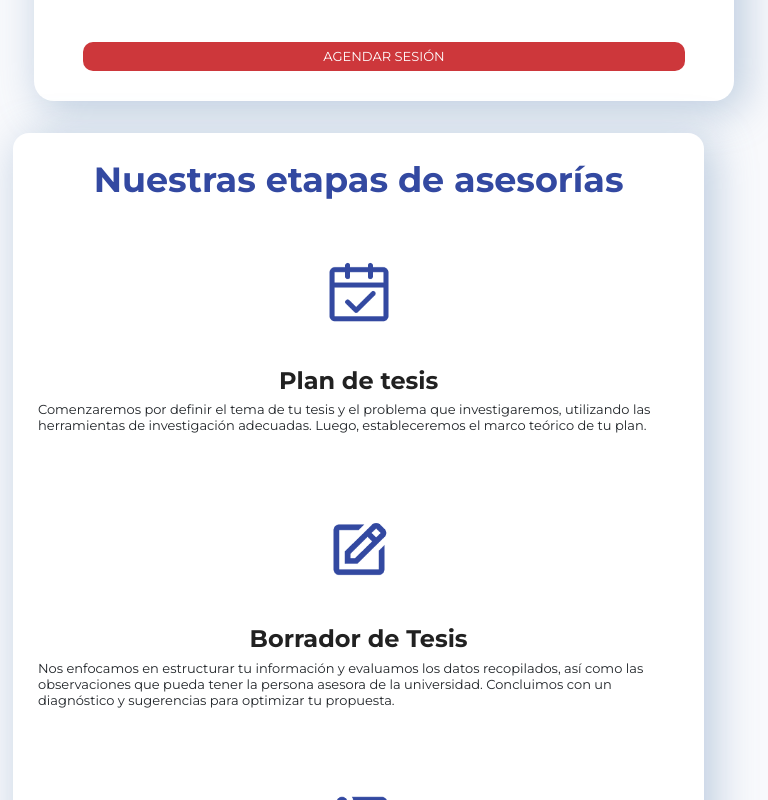
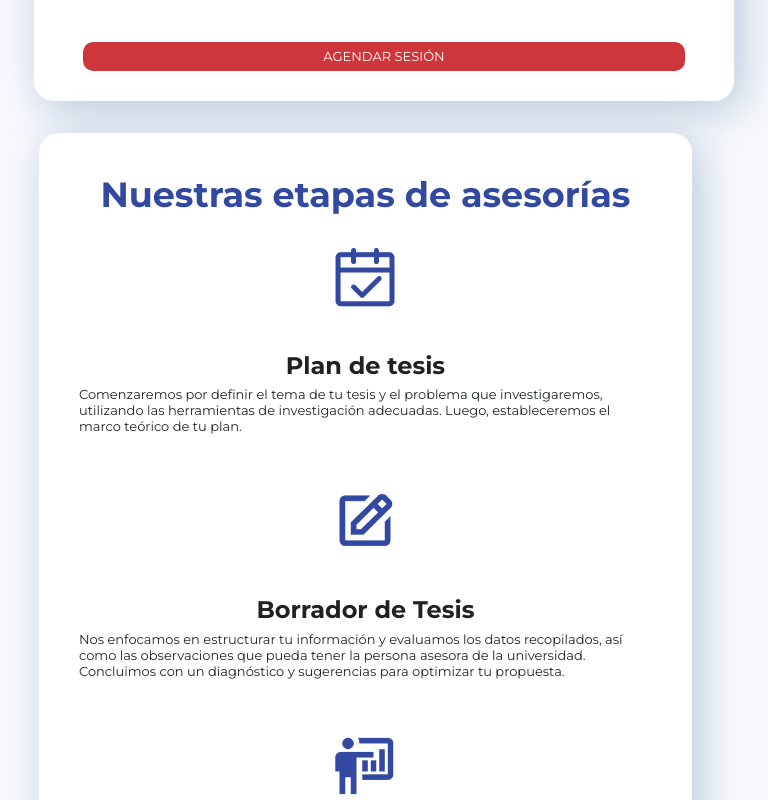
Before and after one commit to justinait/cai-ventures2, a React (Vite) app: page /services in a window 768 px wide. Shown: the part 2580-3380 px from the top of the page. Built offline with nearby package versions, Linux system fonts and the light colour scheme; no server answers.

Commit message:
last changes in contact, about us and services

```diff
--- a/package.json
+++ b/package.json
@@ -12,6 +12,7 @@
   "dependencies": {
     "@emailjs/browser": "^3.11.0",
     "bootstrap": "^5.3.1",
+    "emailjs": "^4.0.2",
     "react": "^18.2.0",
     "react-bootstrap": "^2.8.0",
     "react-dom": "^18.2.0",
--- a/src/components/CardService/Service2.css
+++ b/src/components/CardService/Service2.css
@@ -2,6 +2,7 @@
     display: flex;
     align-items: center;
     justify-content: center;
+
 }
 
 .conTodoSerDos {
@@ -16,7 +17,7 @@
     margin-top: 0px !important;
     display: flex;
     height: auto;
-    width: 90%;
+    width: 98%;
     flex-direction: column;
     align-items: center;
     background-color: white;
@@ -109,6 +110,7 @@
 
     .tituloSecDos {
         font-size: 26px;
+        text-align: center;
     }
 
     .containerTextService {
@@ -118,6 +120,10 @@
     .serviceButtons {
         width: 100%;
     }
+    .ServiceContainerRow{
+        width: 85%;
+    }
+
 }
 
 @media (min-width: 768px) and (max-width: 1024px) {
@@ -141,10 +147,7 @@
         text-align: center;
     }
 
-   /*  .imgServiceDos {
-        width: 68px;
-        height: 68px;
-    } */
+
     .textServiceDos{
         font-size: 18px;
         text-align: center;
--- a/src/components/CardService/service3.css
+++ b/src/components/CardService/service3.css
@@ -2,7 +2,10 @@
     display: flex;
     flex-direction: column;
     justify-content: center;
+
     padding: 50px;
+    margin: 3rem 6rem;
+
     background-color: #fff;
     box-shadow: 8px 8px 40px 3px rgba(104, 142, 182, 0.40);
     border-radius: 20px;
@@ -49,10 +52,11 @@
 
 @media screen and (max-width: 768px) {
     .servicesThreeContainer {
-       width: 95vw;
+        width: 95vw;
         padding: 25px;
 
     }
+
 
     .title-services {
         text-align: center;
@@ -81,33 +85,13 @@
 
     }
 
-    .servicesThreeContainer {
-        display: flex;
-        width: 90vw;
 
-
-        flex-direction: column;
-        justify-content: center;
-        align-items: center;
-        gap: 30px;
-
-        border-radius: var(--border-radius-border-radius-sm, 16px);
-        background: #FFF;
-
-        /* Shadow */
-        box-shadow: 8px 8px 40px 3px rgba(104, 142, 182, 0.40);
-
-
-
-    }
-
-
-}
 
 .servicesThreeContainer {
 
-    margin: 2.5rem 1rem;
-    padding: 25px;
+    margin: 2.5rem 3rem;
+    padding: 40px;
+    width:85%;
     position: relative;
 
 
@@ -115,6 +99,7 @@
 }
 
 .cardServicesChildren {
+
     flex-direction: column;
     gap: 40px;
 }
@@ -123,9 +108,29 @@
     width: 68px;
     height: 68px;
 
+
+
 }
 
 .infoServiceBox {
     width: 100%;
     justify-content: center;
 }
+
+}
+
+/*
+@media (min-width: 1024px) {
+
+
+
+
+.servicesThreeContainer {
+
+    margin: 2.5rem 5rem;
+    padding: 25px;
+    position: relative;
+
+
+}
+} */
--- a/src/components/cardNosotros/nosotros1.css
+++ b/src/components/cardNosotros/nosotros1.css
@@ -1,8 +1,8 @@
 .containerAboutUs1 {
     display: flex;
-    width: 976px;
+    width: 70%;
     padding: 60px;
-    margin: 20px;
+    margin: 80px 200px;
     flex-direction: column;
     align-items: center;
     gap: 40px;
@@ -38,7 +38,8 @@
 @media screen and (max-width: 768px) {
     .containerAboutUs1 {
         display: flex;
-        width: 75%;
+        width: 85%;
+        margin: 50px;
         padding: 24px;
         flex-direction: column;
         align-items: center;
@@ -75,7 +76,7 @@
 @media (min-width: 768px) and ( max-width: 1024px) {
     .containerAboutUs1 {
         display: flex;
-        width: 85%;
+        width: 65%;
         padding: 60px;
         flex-direction: column;
         align-items: center;
--- a/src/components/contactCards/card1.css
+++ b/src/components/contactCards/card1.css
@@ -203,6 +203,7 @@
     .containerCard {
         display: flex;
         width: 95%;
+        margin: 10px;
         height: 456px;
         padding: 40px;
         flex-direction: column;
```
Also changed, not shown: 1 other file (tests, documents, lock files or other folders).
